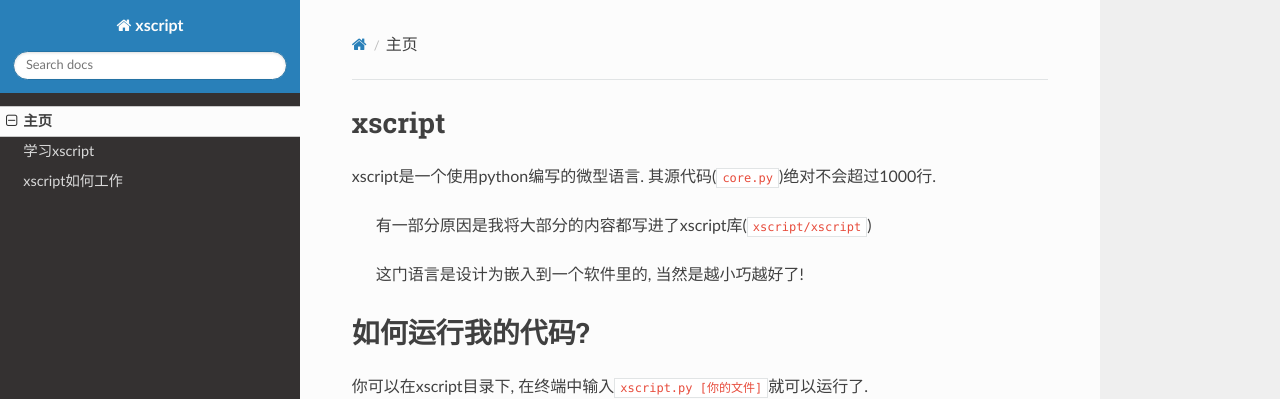
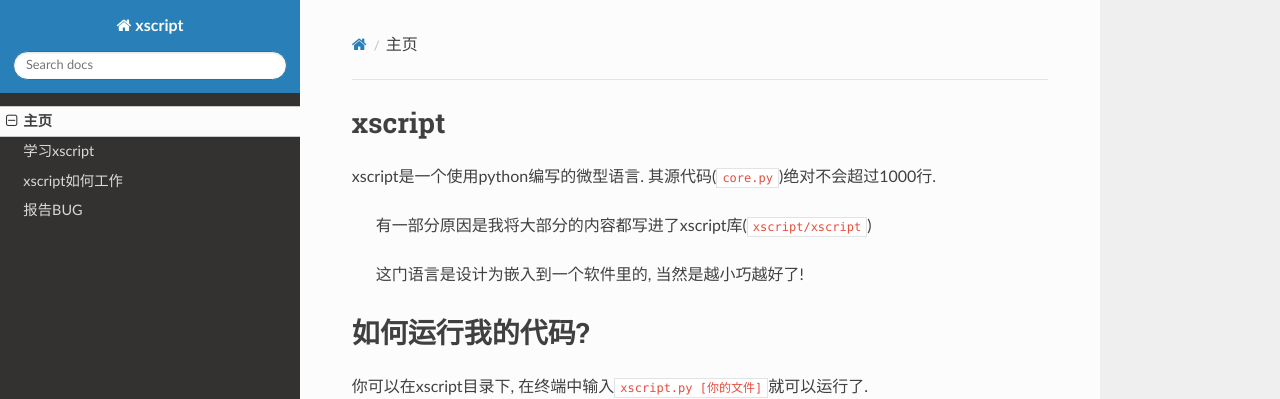
Before and after one commit to dmarakom6/xscript, an MkDocs documentation site: the page built from docs/docs/index.md, in a window 1280 px wide. Shown: the top 399 px of the page. Built offline with MkDocs 1.6.1, drawn with Linux system fonts in a browser that asks for light colours; nearby versions of some CDN libraries.

Commit message:
Update mkdocs.yml

```diff
--- a/docs/mkdocs.yml
+++ b/docs/mkdocs.yml
@@ -4,6 +4,7 @@ nav:
         - 主页: index.md
         - 学习xscript: learn.md
         - xscript如何工作: howto.md
+        - 报告BUG: bug.md
 
 theme: readthedocs
 
```
